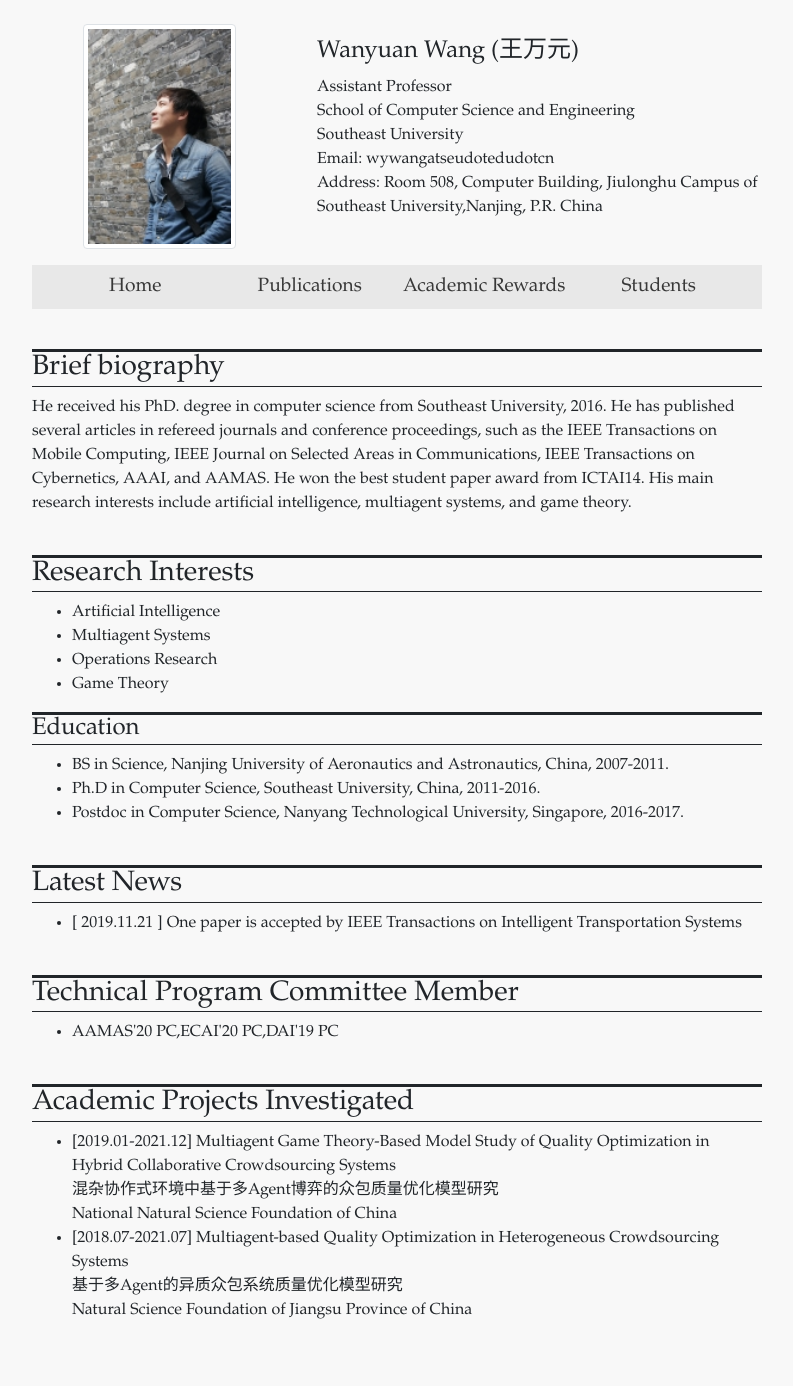
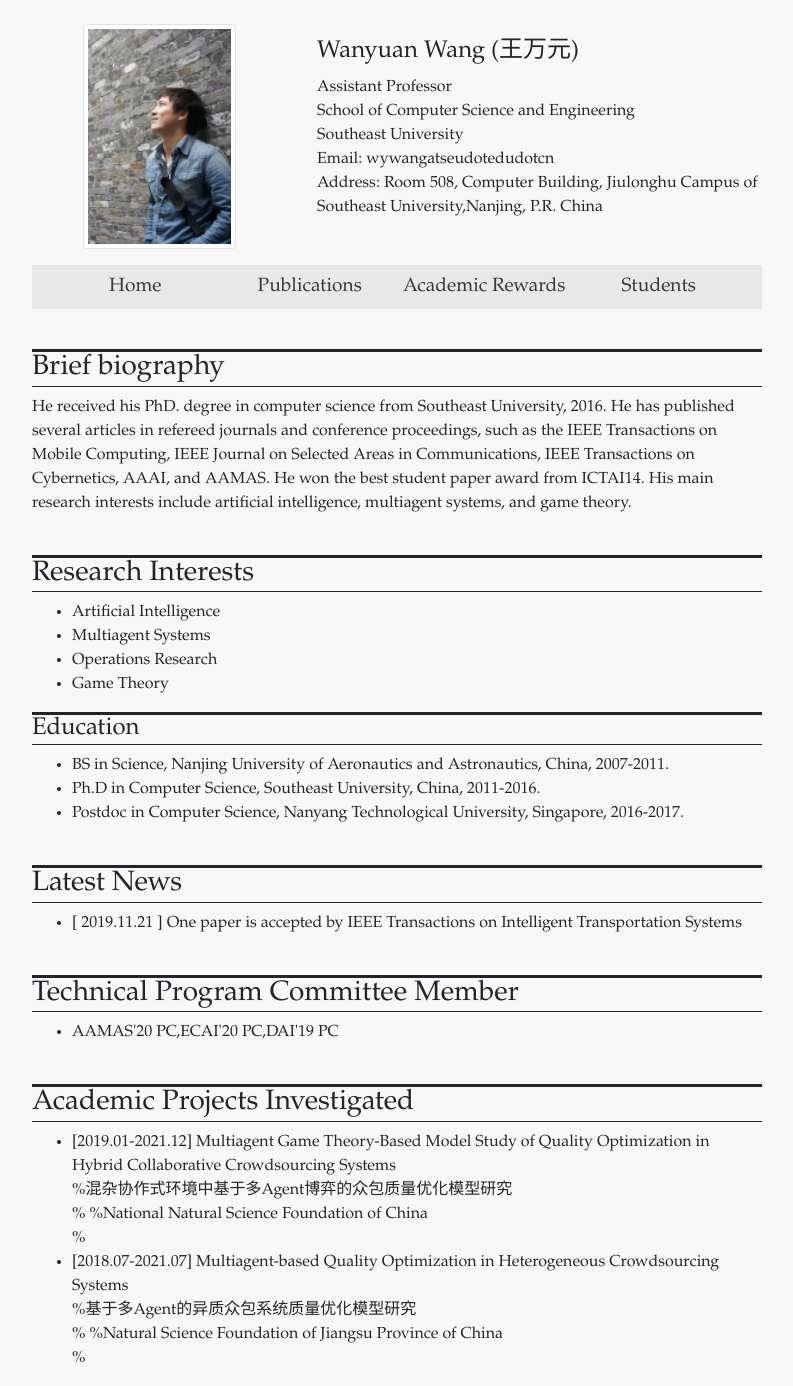
Before and after one commit to wanyuanwang/wanyuanwang.github.io, a Jekyll site: the page built from index.html, in a window 1280 px wide. Shown: the whole page, without its empty margins (243-1036 px from the left). Built offline with Jekyll 4.4.1, drawn with Linux system fonts in a browser that asks for light colours; before the commit the page ends 1338 px from its top, so only the background shows below that.

Commit message:
Update index.html

```diff
--- a/index.html
+++ b/index.html
@@ -69,8 +69,8 @@ layout: default
                 {% for item in site.data.academic_projects %}
                 <li>
                     [{{item.date}}] {{item.name_eng}}<br>
-                    {{ item.name_ch }}<br>
-                    {{ item.descrption }}<br>
+                    %{{ item.name_ch }}<br>%
+                    %{{ item.descrption }}<br>%
                 </li>
                 {% endfor %}
             </ul>
```
